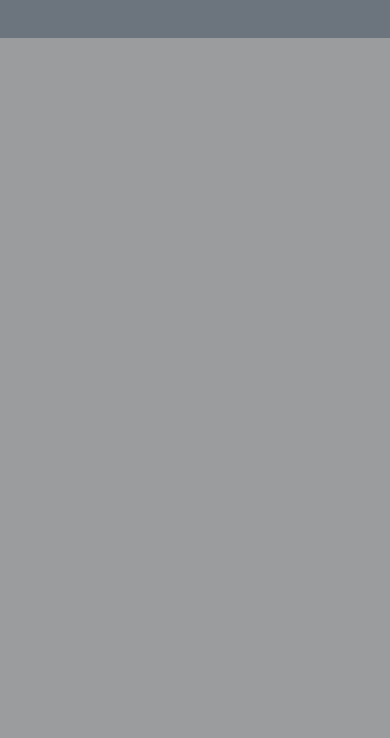
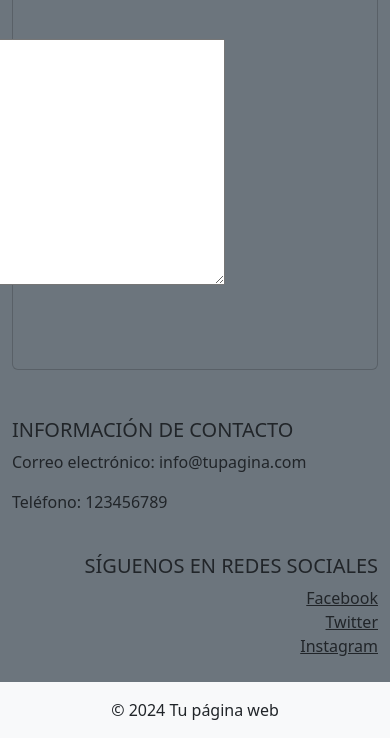
Before and after one commit to josetpm/judo_club_web, a Django app: page /calendar/ in a window 390 px wide; the page is wider, and only the part inside the window is pictured. Shown: the part 806-1544 px from the top of that part. Before the commit the page ends 844 px from the top of that part, so only its background shows below. Run offline with Django 5.2, Linux system fonts and the light colour scheme; a user stored in the database is signed in; data comes from the database, SQL or seed files in the repository; both versions use the stored data as it was after the commit; some libraries are stand-ins or nearby versions.

Commit message:
agregar y borrar comentarios
faltan pruebas

```diff
--- a/judoweb/judoweb/urls.py
+++ b/judoweb/judoweb/urls.py
@@ -16,7 +16,7 @@
 """
 from django.contrib import admin
 from django.urls import path
-from tasks.views import home, signup, calendar_view, signout, signin, uploadpdf # Asegúrate de importar 'calendar_view'
+from tasks.views import home, signup, calendar_view, signout, signin, uploadpdf, delete_comment
 
 urlpatterns = [
     path('admin/', admin.site.urls),
@@ -24,6 +24,7 @@
     path('home/', home, name='home'),
     path('signup/', signup, name='signup'),
     path('calendar/', calendar_view, name='calendar'),
+    path('delete_comment/<int:comment_id>/', delete_comment, name='delete_comment'),
     path('logout/', signout, name='logout'),
     path('signin/', signin, name='signin'),
     path('uploadpdf/', uploadpdf , name='uploadpdf'),
--- a/judoweb/tasks/forms.py
+++ b/judoweb/tasks/forms.py
@@ -11,3 +11,12 @@
         if not archivo.name.endswith('.pdf'):
             raise forms.ValidationError('Field must be PDF.')
         return archivo
+
+
+from django import forms
+from .models import Comment
+
+class CommentForm(forms.ModelForm):
+    class Meta:
+        model = Comment
+        fields = ['text']
--- a/judoweb/tasks/models.py
+++ b/judoweb/tasks/models.py
@@ -1,4 +1,6 @@
 from django.db import models
+from django.contrib.auth.models import User
+
 
 class PDF(models.Model):
     archivo = models.FileField(upload_to='pdfs/')
@@ -6,3 +8,9 @@
 
     def __str__(self):
         return self.archivo.name
+
+
+class Comment(models.Model):
+    user = models.ForeignKey(User, on_delete=models.CASCADE)
+    text = models.TextField()
+    created_at = models.DateTimeField(auto_now_add=True)
--- a/judoweb/tasks/templates/base.html
+++ b/judoweb/tasks/templates/base.html
@@ -1,16 +1,18 @@
+@import 'path/to/bootstrap/scss/variables';
+
 <!DOCTYPE html>
 <html lang="es">
     <head>
         <meta charset="UTF-8">
-        <link href="styles/style.css">
         <title>Judo Yamato</title>
         <link rel="stylesheet" href="https://cdn.jsdelivr.net/npm/bootstrap@5.3.3/dist/css/bootstrap.min.css">
+
     </head>
 
     <body class="bg-secondary">
         <nav class="navbar navbar-expand-lg bg-dark navbar-dark">
             <div class="container">
-                <a class="navbar-brand" href="#">Judo Yamato 柔道 </a>
+                <a class="navbar-brand" href="/home">Judo Yamato 柔道 </a>
                 <button class="navbar-toggler" type="button" data-bs-toggle="collapse" data-bs-target="#navbarNav" aria-controls="navbarNav" aria-expanded="false" aria-label="Toggle navigation">
                     <span class="navbar-toggler-icon"></span>
                 </button>
@@ -46,10 +48,52 @@
 
             {% block content %}
             {% endblock %}
-    </body>
 
 
 
+    </body>
+
+    <footer id="footer">
+        <div class="container">
+            <div class="row">
+                <div class="col-lg-6 col-md-12 mb-4 mb-md-0">
+                    <h5 class="text-uppercase">Información de contacto</h5>
+                    <p>Correo electrónico: info@tupagina.com</p>
+                    <p>Teléfono: 123456789</p>
+                </div>
+                <div class="col-lg-6 col-md-12 mb-4 mb-md-0 text-end" >
+                    <h5 class="text-uppercase">Síguenos en redes sociales</h5>
+                    <ul class="list-unstyled mb-0">
+                        <li>
+                            <a href="#" class="text-dark">Facebook</a>
+                        </li>
+                        <li>
+                            <a href="#" class="text-dark">Twitter</a>
+                        </li>
+                        <li>
+                            <a href="#" class="text-dark">Instagram</a>
+                        </li>
+                    </ul>
+                </div>
+            </div>
+        </div>
+        <div class="text-center p-3 bg-light" >
+            © 2024 Tu página web
+        </div>
+    </footer>
+
+
+    <script src="https://cdn.jsdelivr.net/npm/@popperjs/core@2.9.2/dist/umd/popper.min.js"></script>
+    <script src="https://cdn.jsdelivr.net/npm/bootstrap@5.0.0-beta3/dist/js/bootstrap.min.js"></script>
+    <script>
+        window.addEventListener('scroll', () => {
+        const {scrollTop, scrollHeight, clientHeight} = document.documentElement;
+        if (scrollTop + clientHeight >= scrollHeight) {
+            document.getElementById('footer').style.display = 'block';
+        }});
+
+
+    </script>
 
 
 </html>
--- a/judoweb/tasks/templates/calendar.html
+++ b/judoweb/tasks/templates/calendar.html
@@ -1,3 +1,4 @@
+<!-- En calendar.html -->
 {% extends 'base.html' %}
 
 {% block content %}
@@ -5,8 +6,10 @@
     <meta charset="UTF-8">
     <title>Judo Yamato-Calendar</title>
 </head>
-    <body>
-        <div class="contenido">
+<main class="container py-5">
+    <section class="card card-body d-flex justify-content-center align-items-center bg-secondary">
+        <div>
+            <h1 class="display-1 text-secondary text-center">CALENDAR</h1>
             <iframe
                 src="https://calendar.google.com/calendar/embed?height=600&wkst=2&ctz=Europe%2FMadrid&bgcolor=%23ffffff&hl=es&showPrint=0&showTitle=0&src=d2VlYnByb2plY3RqdWRvQGdtYWlsLmNvbQ&src=ZW4uc3BhaW4jaG9saWRheUBncm91cC52LmNhbGVuZGFyLmdvb2dsZS5jb20&color=%23039BE5&color=%230B8043"
                 style="border-width:0"
@@ -14,8 +17,27 @@
                 frameborder="0"
                 scrolling="no">
             </iframe>
+
+            <div class="contenido">
+                <div>
+                    {% for comment in comments %}
+                        <p>{{ comment.user.username }}: {{ comment.text }}</p>
+                        {% if comment.user == request.user %}
+                            <form method="post" action="{% url 'delete_comment' comment.id %}">
+                                {% csrf_token %}
+                                <button type="submit">Eliminar</button>
+                            </form>
+                        {% endif %}
+                    {% endfor %}
+                </div>
+                <form method="post">
+                    {% csrf_token %}
+                    {{ form.as_p }}
+                    <button type="submit">Enviar Comentario</button>
+                </form>
+            </div>
+
         </div>
-    </body>
-
-
+    </section>
+</main>
 {% endblock %}
--- a/judoweb/tasks/templates/signup.html
+++ b/judoweb/tasks/templates/signup.html
@@ -23,7 +23,6 @@
                     <label for="username">Username:</label>
                     <input type="text" name="username" id="username" class="form-control" placeholder="Write your user name">
                 </div>
-
                 <span id="length" class="invalid">Password must be at least 8 characters long</span>
                 <span id="uppercase" class="invalid">Password must contain at least one uppercase letter</span>
                 <span id="lowercase" class="invalid">Password must contain at least one lowercase letter</span>
@@ -58,7 +57,6 @@
             requirement.classList.remove("valid");
         }
     }
-
     function validatePassword() {
         const password = document.getElementById("password1").value;
         const submitBtn = document.getElementById("submitBtn");
--- a/judoweb/tasks/views.py
+++ b/judoweb/tasks/views.py
@@ -1,4 +1,4 @@
-from django.shortcuts import render, redirect
+from django.shortcuts import render, redirect, get_object_or_404
 from django.contrib.auth.forms import UserCreationForm, AuthenticationForm
 from django.contrib.auth.models import User
 from django.contrib.auth import login, logout, authenticate
@@ -6,8 +6,10 @@
 from django.contrib.auth.decorators import login_required
 from django.shortcuts import render
 from django.contrib.auth.decorators import login_required
-from django.shortcuts import render, redirect
 from .forms import PDFForm
+from .models import Comment
+from .forms import CommentForm
+
 
 
 def signup(request):
@@ -64,9 +66,22 @@
 
 @login_required
 def calendar_view(request):
-    return render(request, 'calendar.html')
+    comments = Comment.objects.all()
+    form = CommentForm(request.POST or None)
+    if form.is_valid():
+        new_comment = form.save(commit=False)
+        new_comment.user = request.user
+        new_comment.save()
+        return redirect('calendar')
+    return render(request, 'calendar.html', {'comments': comments, 'form': form})
 
-
+def delete_comment(request, comment_id):
+    comment = get_object_or_404(Comment, id=comment_id)
+    if request.method == 'POST':
+        if comment.user == request.user:
+            comment.delete()
+            return redirect('calendar')
+    return redirect('calendar')
 
 
 @login_required
```
Also changed, not shown: judoweb/db.sqlite3, judoweb/tasks/migrations/0002_comment.py (added), judoweb/tasks/templates/.html (deleted), judoweb/tasks/templates/script/password.js (deleted).
